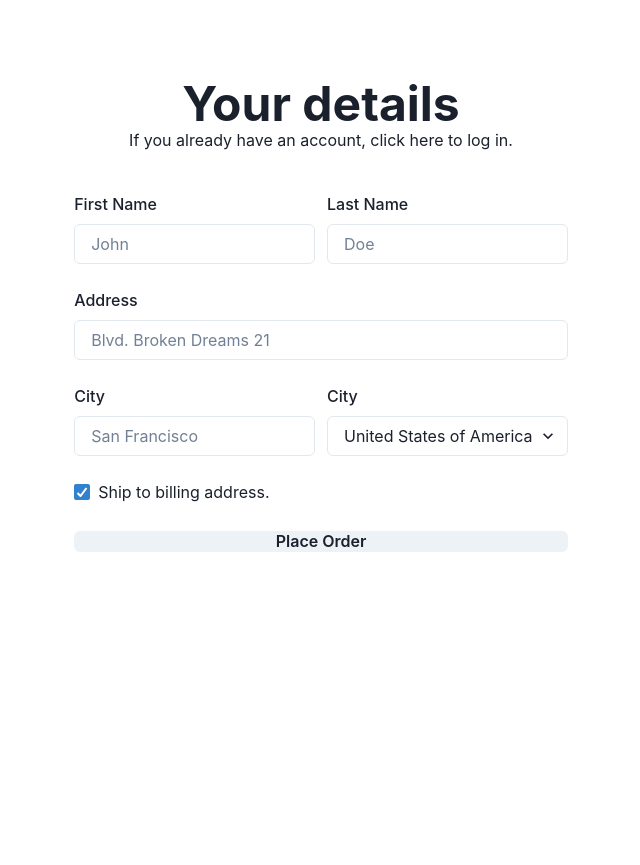
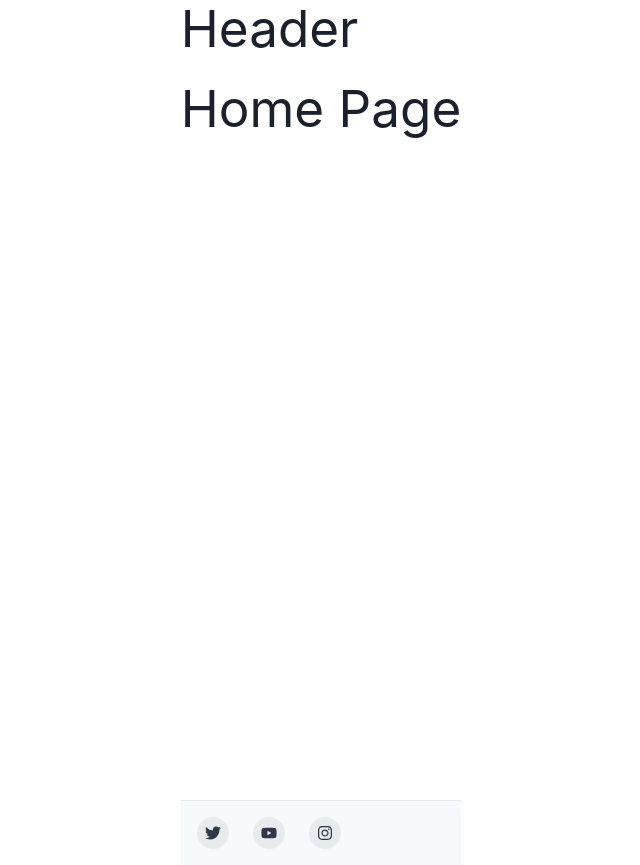
Before and after one commit to sebaraba/footy-addicts, a React (Vite) app in the folder apps/app.frontend/: page / in a window 1280 px wide. Shown: the whole page, without its empty margins (319-959 px from the left). Before the commit the page ends 800 px from the top, so only its background shows below. Built offline with nearby package versions, Linux system fonts and the light colour scheme.

Commit message:
feat(Router): add react router for the application

```diff
--- a/apps/app.frontend/package.json
+++ b/apps/app.frontend/package.json
@@ -16,7 +16,8 @@
     "framer-motion": "^11.5.4",
     "react": "^18.3.1",
     "react-dom": "^18.3.1",
-    "react-icons": "^5.3.0"
+    "react-icons": "^5.3.0",
+    "react-router-dom": "^6.26.2"
   },
   "devDependencies": {
     "@eslint/js": "^9.9.0",
--- a/apps/app.frontend/src/App.tsx
+++ b/apps/app.frontend/src/App.tsx
@@ -1,18 +1,24 @@
-import { Flex } from "@chakra-ui/react";
-import { RegistrationForm } from "./components/RegistrationForm.tsx";
+import { Routes, Route } from "react-router-dom";
+import { Container, Flex } from "@chakra-ui/react";
+import { LargeWithAppLinksAndSocial } from "./components/Footer.tsx";
+import HomePage from "./pages/HomePage.tsx";
+import RegistrationForm from "./pages/RegistrationForm.tsx";
 
 export const App = () => (
-  <>
-    {/*<header style={{ width: "100%", position: "fixed" }}>*/}
-    {/*  <h1>Header</h1>*/}
-    {/*</header>*/}
+  <Container maxW="100vw" w="100%" padding={0}>
+    <header style={{ width: "100%", position: "fixed" }}>
+      <h1>Header</h1>
+    </header>
     <Flex
+      h="100vh"
       py={[0, 10, 20]}
       direction={{ base: "column-reverse", md: "row" }}
-      margin="0 auto"
     >
-      <RegistrationForm />
+      <Routes>
+        <Route path="/" element={<HomePage />} />
+        <Route path="/register" element={<RegistrationForm />} />
+      </Routes>
     </Flex>
-    {/*<LargeWithAppLinksAndSocial />*/}
-  </>
+    <LargeWithAppLinksAndSocial />
+  </Container>
 );
--- a/apps/app.frontend/src/main.tsx
+++ b/apps/app.frontend/src/main.tsx
@@ -1,5 +1,6 @@
 import { StrictMode } from "react";
 import { createRoot } from "react-dom/client";
+import { BrowserRouter } from "react-router-dom";
 import { App } from "./App.tsx";
 import "./index.css";
 import { ChakraProvider } from "@chakra-ui/react";
@@ -7,7 +8,9 @@ import { ChakraProvider } from "@chakra-ui/react";
 createRoot(document.getElementById("root")!).render(
   <StrictMode>
     <ChakraProvider>
-      <App />
+      <BrowserRouter>
+        <App />
+      </BrowserRouter>
     </ChakraProvider>
   </StrictMode>,
 );
--- /dev/null
+++ b/apps/app.frontend/src/pages/HomePage.tsx
@@ -0,0 +1,9 @@
+import { Box } from "@chakra-ui/react";
+
+const HomePage = () => (
+  <Box>
+    <h1>Home Page</h1>
+  </Box>
+);
+
+export default HomePage;
--- a/apps/app.frontend/src/components/RegistrationForm.tsx
+++ b/apps/app.frontend/src/pages/RegistrationForm.tsx
@@ -14,7 +14,7 @@ import {
   Container,
 } from "@chakra-ui/react";
 
-export const RegistrationForm = () => {
+const RegistrationForm = () => {
   const colSpan = useBreakpointValue({ base: 2, md: 1 });
 
   return (
@@ -77,3 +77,5 @@ export const RegistrationForm = () => {
     </Container>
   );
 };
+
+export default RegistrationForm;
```
Also changed, not shown: 2 other files (tests, documents, lock files or other folders).
